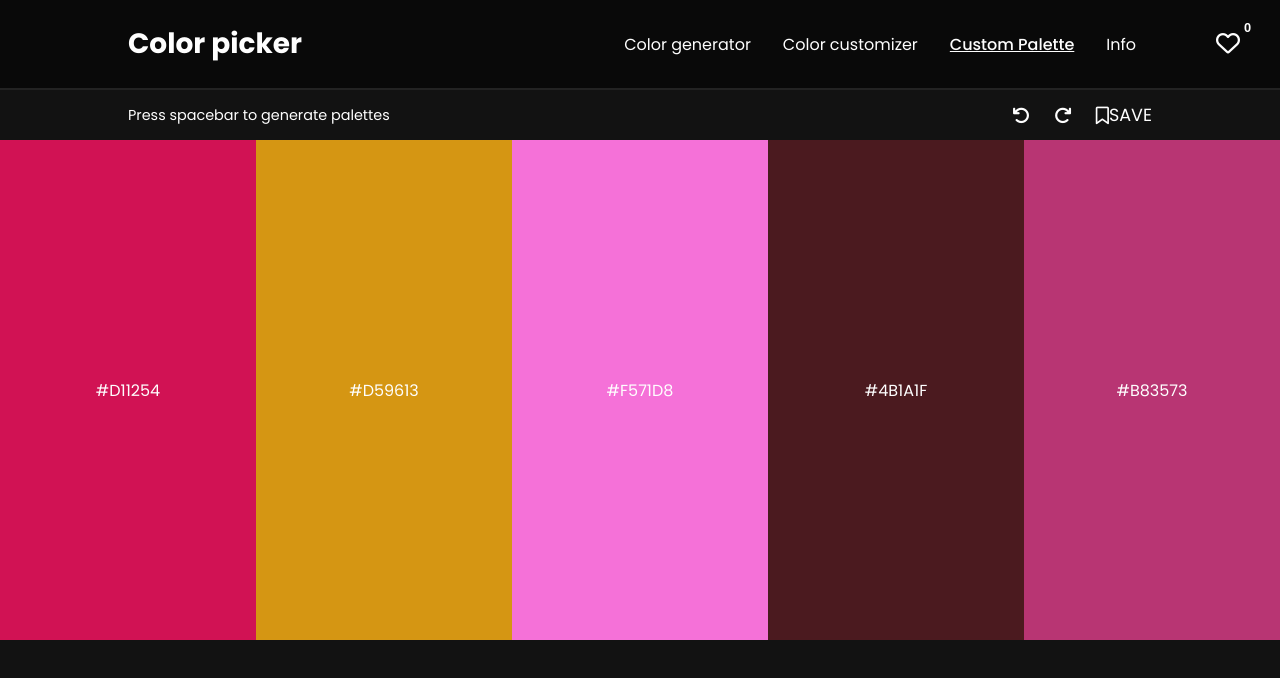
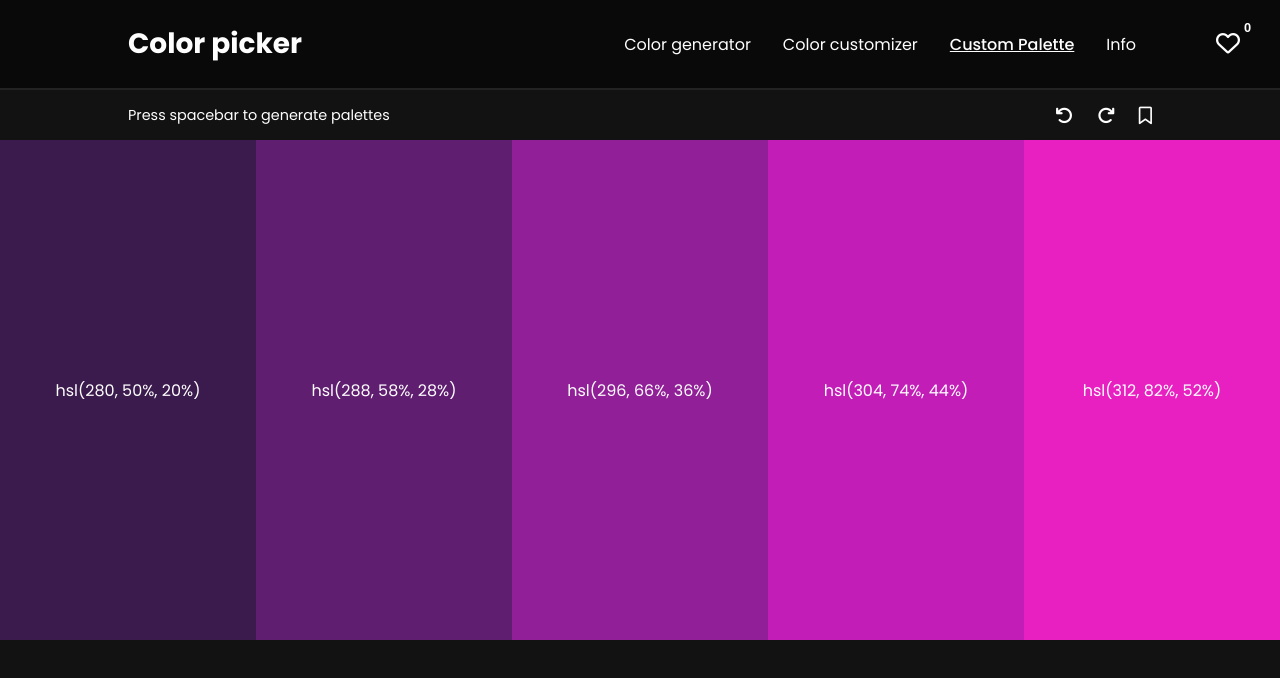
Before and after one commit to Kossin1337/Color-picker-palette-generator, a React (Create React App) app: page /color-palette in a window 1280 px wide. Shown: the top 678 px of the page. Built offline with nearby package versions, Linux system fonts and the light colour scheme.

Commit message:
Implemented advanced function to generate palette

```diff
--- a/public/index.html
+++ b/public/index.html
@@ -2,15 +2,12 @@
 <html lang="en">
   <head>
     <meta charset="utf-8" />
-    <link rel="icon" href="%PUBLIC_URL%/favicon.ico" />
     <meta name="viewport" content="width=device-width, initial-scale=1" />
     <meta name="theme-color" content="#000000" />
     <meta
       name="description"
       content="Web site created using create-react-app"
     />
-    <link rel="apple-touch-icon" href="%PUBLIC_URL%/logo192.png" />
-    <link rel="manifest" href="%PUBLIC_URL%/manifest.json" />
     <title>Color switcher</title>
     <script
       src="https://kit.fontawesome.com/8564e1335c.js"
--- a/src/Pages/ColorGenerator/ColorGenerator.css
+++ b/src/Pages/ColorGenerator/ColorGenerator.css
@@ -48,3 +48,7 @@
   margin-left: 1rem;
   font-size: 1rem;
 }
+
+.color-result i:hover {
+  color: #aeaeae;
+}
--- a/src/Pages/Palette/CustomPalette.css
+++ b/src/Pages/Palette/CustomPalette.css
@@ -74,3 +74,7 @@
 .color-on-palette:hover {
   opacity: 0.85;
 }
+
+.palette-color-name {
+  font-size: 1rem;
+}
--- a/src/Pages/Palette/CustomPalette.js
+++ b/src/Pages/Palette/CustomPalette.js
@@ -14,7 +14,9 @@ export const CustomPalette = ({ changeBackground }) => {
     changeBackground("#121212");
   }, []);
 
-  useEffect(() => {}, [currentPalette]);
+  function handleClick(event) {
+    console.log("yo");
+  }
 
   function generatePalette() {
     setLastPalette(currentPalette);
@@ -24,7 +26,11 @@ export const CustomPalette = ({ changeBackground }) => {
   return (
     <div className="palette-wrapper">
       <div className="palette-navigation" id="palette-navigation">
-        <p className="generate-palette" onClick={generatePalette}>
+        <p
+          className="generate-palette"
+          onClick={generatePalette}
+          onKeyPress={handleClick}
+        >
           Press spacebar to generate palettes
         </p>
         <PaletteNavbarFunctions
--- a/src/Pages/Palette/GeneratePalette.js
+++ b/src/Pages/Palette/GeneratePalette.js
@@ -8,9 +8,9 @@ export const GeneratePalette = ({ currentPalette }) => {
           <div
             key={index}
             className="color-on-palette"
-            style={{ backgroundColor: color[0] }}
+            style={{ backgroundColor: color }}
           >
-            <span>{color[0]}</span>
+            <span className="palette-color-name">{color}</span>
           </div>
         );
       })}
--- a/src/Pages/Palette/PaletteNavbarFunctions.js
+++ b/src/Pages/Palette/PaletteNavbarFunctions.js
@@ -1,5 +1,3 @@
-import React from "react";
-
 export const PaletteNavbarFunctions = ({
   lastPalette,
   setLastPalette,
@@ -7,7 +5,6 @@ export const PaletteNavbarFunctions = ({
   setCurrentPalette,
   nextPalette,
   setNextPalette,
-  savedPalettes,
   setSavedPalettes,
 }) => {
   function undoPalette() {
@@ -18,9 +15,6 @@ export const PaletteNavbarFunctions = ({
     } else {
       alert(`can't undo`);
     }
-    // console.log(
-    //   `Undoing the palette and comming back to palette: ${lastPalette}`
-    // );
   }
 
   function redoPalette() {
@@ -31,15 +25,11 @@ export const PaletteNavbarFunctions = ({
     } else {
       alert(`Can't redo`);
     }
-    // console.log(
-    //   `Redoing the palette and comming back to palette: ${nextPalette}`
-    // );
   }
 
   function savePalette() {
     setSavedPalettes((prevPalettes) => [...prevPalettes, currentPalette]);
-    console.log(`Saving CURRENT-PALETTE to bookmarks`);
-    console.log(savedPalettes);
+    console.log(`Saving ${currentPalette} to bookmarks`);
   }
 
   return (
@@ -60,7 +50,7 @@ export const PaletteNavbarFunctions = ({
         className="palette-functions-item save-palette"
         onClick={savePalette}
       >
-        <i className="far fa-bookmark"></i> SAVE
+        <i className="far fa-bookmark"></i>
       </div>
     </div>
   );
--- a/src/functions/createHEX.js
+++ b/src/functions/createHEX.js
@@ -26,5 +26,5 @@ export const createHEX = () => {
     hexArray.push(randomHexValue);
   }
 
-  return [hexColorValue, hexArray];
+  return [hexColorValue];
 };
--- a/src/functions/createPalette.js
+++ b/src/functions/createPalette.js
@@ -1,9 +1,29 @@
-import { createHEX } from "./createHEX";
-
 export const createPalette = (howMany = 5) => {
   const newPalette = [];
-  for (let i = 0; i < howMany; i++) {
-    newPalette.push(createHEX());
+  // HUE: 0 to 360. 0 is red, 120 is green, 240 is blue
+  // SATURATION: 0% means a shade of gray and 100% is the full color
+  // LIGHTNESS: 0% is black, 100% is white
+
+  /* Range from 30 to 330 */
+  const randomHue = Math.floor(Math.random() * 11 + 1) * 30;
+  /* Range from 10 to 90 */
+  const randomSaturation = Math.floor(Math.random() * 9 + 1) * 10;
+  /* Range from 30 to 80 */
+  const randomLight = Math.floor(Math.random() * 6 + 2) * 10;
+
+  // console.log(`hsl(${randomHue}, ${randomSaturation}%, ${randomLight}%)`);
+
+  /* 5 values -> -10 -5 0 5 10 ___ 20 / 5 */
+  /* 6 values -> -12 -8 -4 0 5 8 12 ___ 24/6 = 4 */
+  /* 7 values -> -14 -10 -6 -2 2 6 10 14 ___ 28/7 = 4 */
+  const incrementValue = howMany * 4;
+  const incrementBy = (incrementValue * 2) / howMany;
+
+  for (let i = -incrementValue; i < incrementValue; i += incrementBy) {
+    newPalette.push(
+      `hsl(${randomHue + i}, ${randomSaturation + i}%, ${randomLight + i}%)`
+    );
   }
+
   return newPalette;
 };
```
Also changed, not shown: src/functions/createRandomPalette.js (added, +10 -0 lines).
